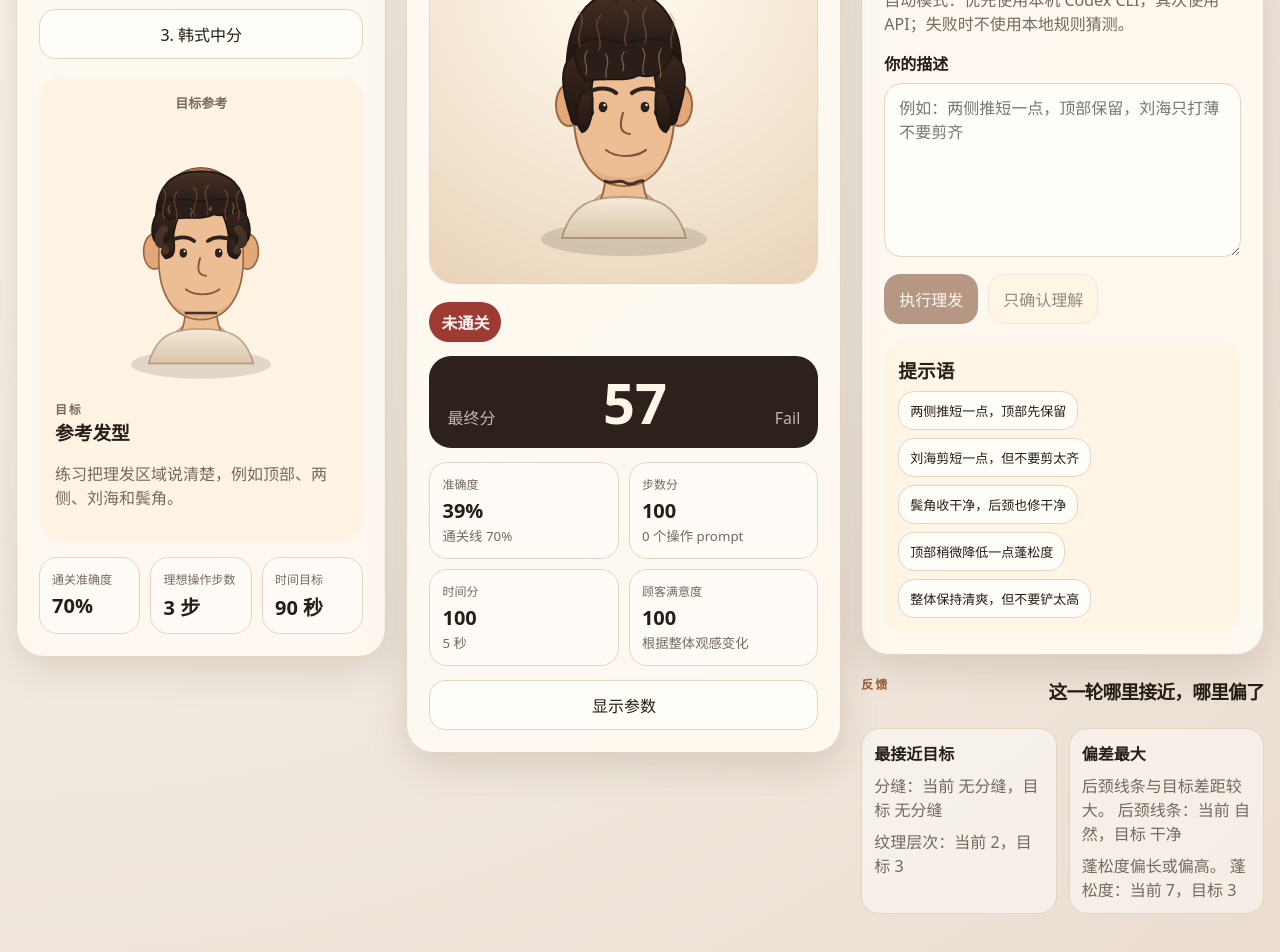
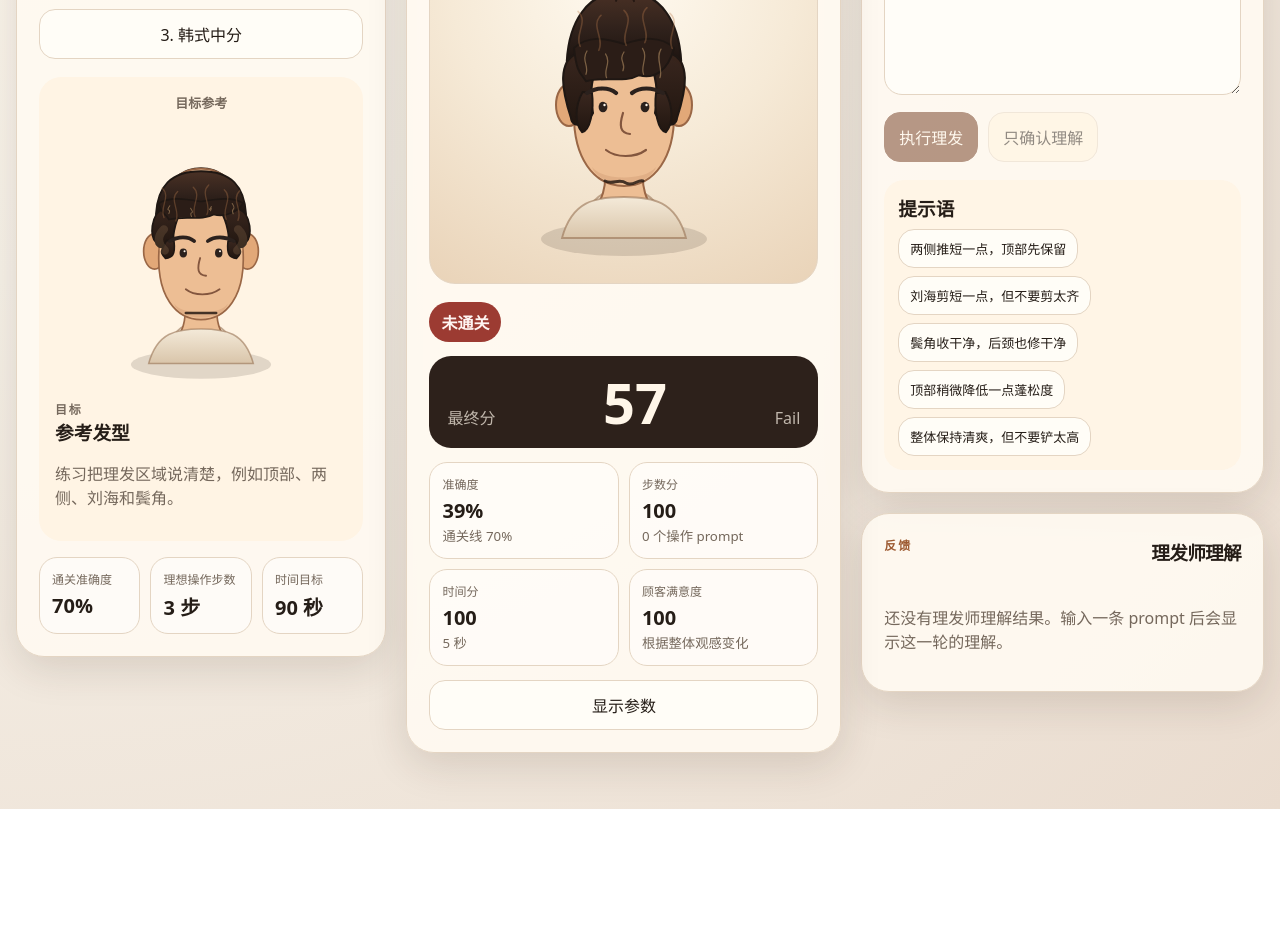
Before and after one commit to YangHeenfb/prompt-barber, a Next.js app: page / in a window 1280 px wide. Shown: the part 486-1438 px from the top of the page. After the commit the page ends 1295 px from the top, so only its background shows below. Built offline with nearby package versions, Linux system fonts and the light colour scheme.

Commit message:
Simplify prompt and feedback UI

```diff
--- a/app/globals.css
+++ b/app/globals.css
@@ -615,21 +615,20 @@ textarea:focus {
   gap: 12px;
 }
 
-.feedbackColumns {
+.barberUnderstanding {
   display: grid;
-  grid-template-columns: 1fr 1fr;
-  gap: 12px;
+  gap: 10px;
 }
 
-.feedbackColumns > div {
-  padding: 12px;
-  border-radius: 18px;
-  background: rgba(255, 255, 255, 0.48);
-  border: 1px solid var(--line);
+.barberUnderstanding p {
+  margin: 0;
+  color: var(--muted);
+  line-height: 1.5;
 }
 
-.feedbackColumns p {
-  margin: 8px 0 0;
+.barberUnderstanding ul {
+  margin: 0;
+  padding-left: 18px;
   color: var(--muted);
 }
 
@@ -735,8 +734,7 @@ blockquote {
   .targetCard,
   .ruleBox,
   .scoreGrid,
-  .debugTable,
-  .feedbackColumns {
+  .debugTable {
     grid-template-columns: 1fr;
   }
 
--- a/app/page.tsx
+++ b/app/page.tsx
@@ -7,7 +7,7 @@ import { LevelPanel } from "@/components/LevelPanel";
 import { PromptComposer } from "@/components/PromptComposer";
 import { createInitialGameState, gameReducer } from "@/lib/hair/gameReducer";
 import { levels } from "@/lib/hair/levels";
-import type { HairIntent, ParserMode } from "@/lib/hair/types";
+import type { HairIntent } from "@/lib/hair/types";
 
 type ApiParseResponse =
   | { ok: true; source: "codex" | "ai"; intent: HairIntent }
@@ -59,7 +59,7 @@ export default function Home() {
   const [isSubmitting, setIsSubmitting] = useState(false);
   const [selectedHistoryStep, setSelectedHistoryStep] = useState<number | null>(null);
   const currentLevel = levels[state.currentLevelIndex];
-  const latestAmbiguities = state.history[0]?.ambiguities ?? [];
+  const latestHistoryItem = state.history[0] ?? null;
   const canGoNext = state.latestScores.passed && state.currentLevelIndex < levels.length - 1;
 
   useEffect(() => {
@@ -166,13 +166,10 @@ export default function Home() {
         <div className="rightStack">
           <PromptComposer
             level={currentLevel}
-            parserMode={state.parserMode}
-            parserNotice={state.parserNotice}
             isSubmitting={isSubmitting}
-            onSetParserMode={(mode: ParserMode) => dispatch({ type: "setParserMode", mode })}
             onSubmitPrompt={submitPrompt}
           />
-          <FeedbackCard scores={state.latestScores} latestAmbiguities={latestAmbiguities} />
+          <FeedbackCard latestHistoryItem={latestHistoryItem} />
         </div>
       </div>
     </main>
--- a/components/FeedbackCard.tsx
+++ b/components/FeedbackCard.tsx
@@ -1,37 +1,45 @@
-import type { ScoreBreakdown } from "@/lib/hair/types";
-import { summarizeFieldGap } from "@/lib/hair/scoring";
+import type { PromptHistoryItem } from "@/lib/hair/types";
+import { formatSeconds } from "@/lib/hair/format";
 
 type FeedbackCardProps = {
-  scores: ScoreBreakdown;
-  latestAmbiguities: string[];
+  latestHistoryItem: PromptHistoryItem | null;
 };
 
-export function FeedbackCard({ scores, latestAmbiguities }: FeedbackCardProps) {
-  const sorted = [...scores.fieldScores].sort((a, b) => b.scorePercent - a.scorePercent);
-  const closest = sorted.slice(0, 2);
-  const biggestGaps = sorted.slice(-2).reverse();
-
+export function FeedbackCard({ latestHistoryItem }: FeedbackCardProps) {
   return (
-    <div className="feedbackCard">
+    <section className="panel feedbackCard">
       <div className="panelHeader compact">
         <p className="eyebrow">反馈</p>
-        <h3>这一轮哪里接近，哪里偏了</h3>
+        <h3>理发师理解</h3>
       </div>
-      <div className="feedbackColumns">
-        <div>
-          <h4>最接近目标</h4>
-          {closest.map((detail) => (
-            <p key={detail.field}>{summarizeFieldGap(detail)}</p>
-          ))}
+
+      {latestHistoryItem ? (
+        <div className="barberUnderstanding">
+          <div className="historyMeta">
+            <span>{latestHistoryItem.parserLabel}</span>
+            <span>{formatSeconds(latestHistoryItem.scores.elapsedSeconds)}</span>
+          </div>
+          <blockquote>{latestHistoryItem.prompt}</blockquote>
+          <p>{latestHistoryItem.intent.interpretationNote}</p>
+          {latestHistoryItem.appliedOperations.length ? (
+            <ul>
+              {latestHistoryItem.appliedOperations.map((operation, index) => (
+                <li key={`${latestHistoryItem.id}-${index}`}>{operation.message}</li>
+              ))}
+            </ul>
+          ) : (
+            <p className="noticeText">没有实际修剪，因此不计入操作步数。</p>
+          )}
+          {latestHistoryItem.ambiguities.length ? (
+            <div className="warningText">模糊点：{latestHistoryItem.ambiguities.join("；")}</div>
+          ) : null}
+          {latestHistoryItem.warnings.length ? (
+            <div className="warningText">提醒：{latestHistoryItem.warnings.join("；")}</div>
+          ) : null}
         </div>
-        <div>
-          <h4>偏差最大</h4>
-          {biggestGaps.map((detail) => (
-            <p key={detail.field}>{detail.message} {summarizeFieldGap(detail)}</p>
-          ))}
-        </div>
-      </div>
-      {latestAmbiguities.length ? <div className="warningText">模糊点：{latestAmbiguities.join("；")}</div> : null}
-    </div>
+      ) : (
+        <p className="emptyText">还没有理发师理解结果。输入一条 prompt 后会显示这一轮的理解。</p>
+      )}
+    </section>
   );
 }
--- a/components/PromptComposer.tsx
+++ b/components/PromptComposer.tsx
@@ -1,21 +1,15 @@
 import { useState } from "react";
-import type { LevelConfig, ParserMode } from "@/lib/hair/types";
+import type { LevelConfig } from "@/lib/hair/types";
 
 type PromptComposerProps = {
   level: LevelConfig;
-  parserMode: ParserMode;
-  parserNotice: string;
   isSubmitting: boolean;
-  onSetParserMode: (mode: ParserMode) => void;
   onSubmitPrompt: (prompt: string, confirmOnly?: boolean) => Promise<void>;
 };
 
 export function PromptComposer({
   level,
-  parserMode,
-  parserNotice,
   isSubmitting,
-  onSetParserMode,
   onSubmitPrompt
 }: PromptComposerProps) {
   const [prompt, setPrompt] = useState("");
@@ -33,14 +27,6 @@ export function PromptComposer({
         <p className="eyebrow">Prompt</p>
         <h2>输入理发指令</h2>
       </div>
-
-      <label className="formLabel" htmlFor="parserMode">解析模式</label>
-      <select id="parserMode" value={parserMode} onChange={(event) => onSetParserMode(event.target.value as ParserMode)}>
-        <option value="auto">自动</option>
-        <option value="codex">Codex CLI</option>
-        <option value="ai">API 解析</option>
-      </select>
-      <p className="noticeText">{parserNotice}</p>
 
       <label className="formLabel" htmlFor="hairPrompt">你的描述</label>
       <textarea
```
